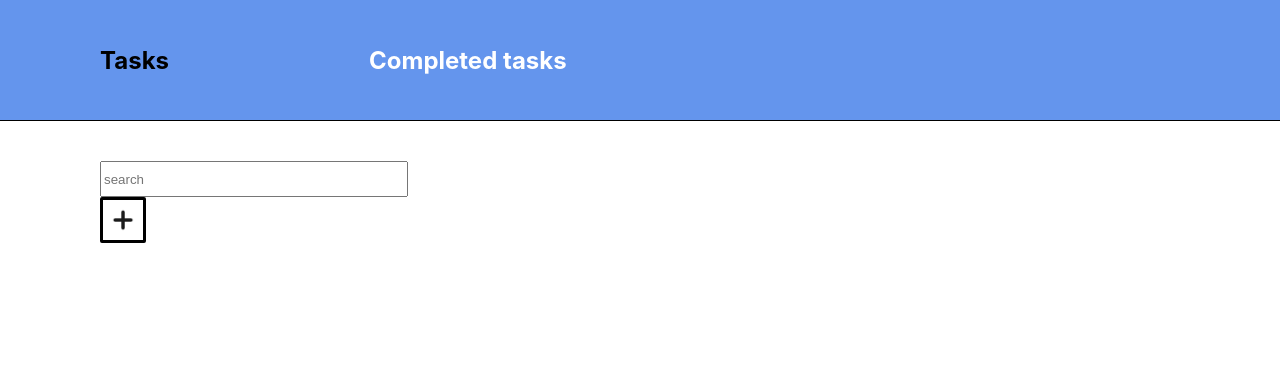
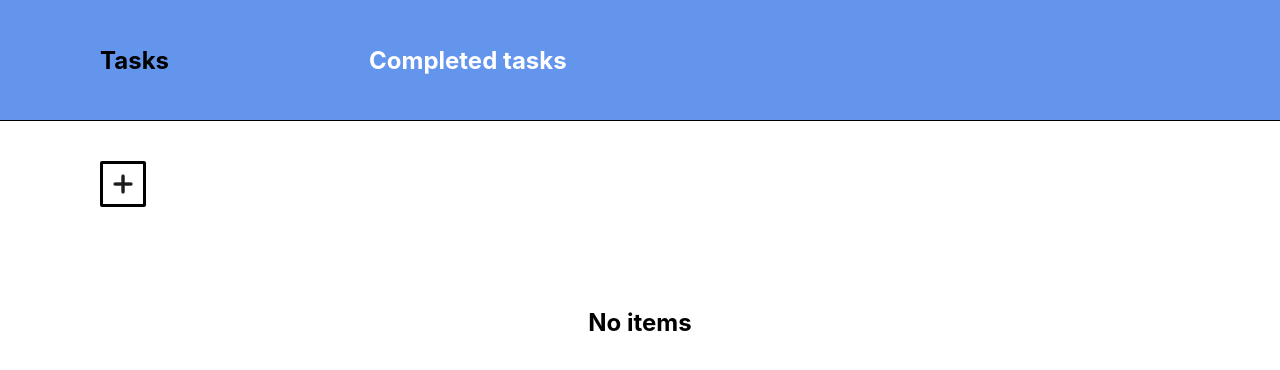
Before and after one commit to YuraSab/test-task_19-07, a React (Create React App) app: page /tasks in a window 1280 px wide. Shown: the top 370 px of the page. Built offline with nearby package versions, Linux system fonts and the light colour scheme.

Commit message:
filter by date && reusing ui-elements

```diff
--- /dev/null
+++ b/src/components/EmptyList/EmptyList.js
@@ -0,0 +1,12 @@
+import React from 'react';
+import styles from "./EmptyList.module.css";
+
+const EmptyList = () => {
+    return (
+        <div className={styles.main}>
+            No items
+        </div>
+    );
+};
+
+export default EmptyList;
--- /dev/null
+++ b/src/components/EmptyList/EmptyList.module.css
@@ -0,0 +1,10 @@
+.main{
+    width: 100%;
+    height: 150px;
+    display: flex;
+    justify-content: center;
+    align-items: center;
+    font-size: 24px;
+    font-style: revert;
+    font-weight: bolder;
+}
--- a/src/components/SearchAndFilter/SearchAndFilter.js
+++ b/src/components/SearchAndFilter/SearchAndFilter.js
@@ -1,10 +1,21 @@
 import React from 'react';
 import SearchInput from "../../ui/SearchInput/SearchInput";
+import FilterDateInput from "../../ui/FilterDateInput/FilterDateInput";
+import CustomButton from "../../ui/Button/CustomButton";
+import styles from "./SearchAndFliters.module.css";
 
-const SearchAndFilter = ({setSearchParams}) => {
+const SearchAndFilter = ({setSearchParams, setFilterDate, handleResetFilters}) => {
     return (
-        <div>
-            <SearchInput setSearchParams={setSearchParams}/>
+        <div className={styles.main}>
+            <div>
+                <SearchInput setSearchParams={setSearchParams}/>
+            </div>
+            <div>
+                <FilterDateInput setFilterDate={setFilterDate}/>
+            </div>
+            <div>
+                <CustomButton onClick={handleResetFilters} caption={"Reset filters"}/>
+            </div>
         </div>
     );
 };
--- /dev/null
+++ b/src/components/SearchAndFilter/SearchAndFliters.module.css
@@ -0,0 +1,7 @@
+.main{
+    width: 100%;
+    display: flex;
+    flex-direction: row;
+    align-items: center;
+    gap: 40px;
+}
--- a/src/components/Tasks/TaskAdd/TaskAdd.js
+++ b/src/components/Tasks/TaskAdd/TaskAdd.js
@@ -2,6 +2,7 @@ import React, {useState} from 'react';
 import {useDispatch, useSelector} from "react-redux";
 import {onAddTask} from "../../../redux/action-creators";
 import styles from "./TaskAdd.module.css";
+import FilterDateInput from "../../../ui/FilterDateInput/FilterDateInput";
 
 const TaskAdd = () => {
 
@@ -46,11 +47,9 @@ const TaskAdd = () => {
                 style={{width: 800}}
             />
             <h5>Date</h5>
-            <input
-                className={styles.inputDate}
-                type={"date"}
-                onChange={(event) => setDate(event.target.value.toLocaleString().split('-').reverse().join('.'))}
-            /><br/>
+
+            <FilterDateInput setFilterDate={setDate}/><br/>
+
             <button onClick={() => handleAddTask()}>Add task</button>
         </div>
     );
--- a/src/components/Tasks/TaskAdd/TaskAdd.module.css
+++ b/src/components/Tasks/TaskAdd/TaskAdd.module.css
@@ -7,9 +7,7 @@
     height: 28px;
 }
 
-
 textarea{
-    /*width: 800px;*/
     height: 200px;
 }
 
--- a/src/components/Tasks/TaskItem/TaskItem.js
+++ b/src/components/Tasks/TaskItem/TaskItem.js
@@ -17,7 +17,7 @@ const TaskItem = ({task}) => {
                         <label>Add date</label>
                     </div>
                     <div>
-                        <div style={{color: task.dueDate > actualDate ? "black" : "red"}}>{task.dueDate}</div>
+                        <div style={{color: task.dueDate >= actualDate ? "black" : "red"}}>{task.dueDate}</div>
                         <label>Due date</label>
                     </div>
                 </div>
--- a/src/components/Tasks/TaskList/TaskList.js
+++ b/src/components/Tasks/TaskList/TaskList.js
@@ -6,11 +6,13 @@ import PlusBlackPlus from "../../../assets/icons/plus_black_icon.png";
 import styles from "./TaskList.module.css";
 import {useSearchParams} from "react-router-dom";
 import SearchAndFilter from "../../SearchAndFilter/SearchAndFilter";
+import EmptyList from "../../EmptyList/EmptyList";
 
 const TaskList = ({completed}) => {
 
     const [addTaskActive, setAddTaskActive] = useState(false);
     const [searchParams, setSearchParams] = useSearchParams();
+    const [filterDate, setFilterDate] = useState("");
 
     const {tasks} = useSelector( ({tasks: {tasks}}) => ({tasks}) );
 
@@ -18,17 +20,29 @@ const TaskList = ({completed}) => {
         setAddTaskActive(prevState => !prevState);
     };
 
+    const handleResetFilters = () => {
+        setSearchParams({});
+        setFilterDate("");
+    }
 
     return (
         <div className={styles.main}>
             {
-                tasks && <SearchAndFilter setSearchParams={setSearchParams}/>
+                tasks.length > 0 &&
+                    <SearchAndFilter
+                        setSearchParams={setSearchParams}
+                        setFilterDate={setFilterDate}
+                        handleResetFilters={handleResetFilters}
+                    />
             }
             {
                 !completed &&
                 <div className={styles.addButton} onClick={() => onSetAddTaskActive()}>
                     <img src={PlusBlackPlus} alt={"add task"} width={30}/>
                 </div>
+            }
+            {
+                tasks.length < 1 && !addTaskActive && <EmptyList/>
             }
             {
                 addTaskActive && !completed && <TaskAdd/>
@@ -44,6 +58,10 @@ const TaskList = ({completed}) => {
                             let title = task.title.toLowerCase();
                             return title.includes(filter.toLowerCase());
                         })
+                        .filter((task) => {
+                            if (!filterDate) return true;
+                            return filterDate === task.dueDate;
+                        })
                         .map( task => <TaskItem task={task} key={task.id}/> )  }
                 </div>
             }
--- a/src/components/Tasks/TaskList/TaskList.module.css
+++ b/src/components/Tasks/TaskList/TaskList.module.css
@@ -5,11 +5,9 @@
 .list{
     display: grid;
     grid-template-columns: repeat(auto-fit, 300px);
-    /*grid-template-rows: 300px;*/
     gap: 40px;
+    margin-bottom: 150px;
 }
-
-
 
 .addButton{
     border: 3px black solid;
--- /dev/null
+++ b/src/ui/Button/CustomButton.js
@@ -0,0 +1,10 @@
+import React from 'react';
+import styles from "./CustomButton.module.css";
+
+const CustomButton = ({onClick, caption}) => {
+    return (
+        <button className={styles.customButton} onClick={() => onClick()}>{caption}</button>
+    );
+};
+
+export default CustomButton;
--- /dev/null
+++ b/src/ui/Button/CustomButton.module.css
@@ -0,0 +1,11 @@
+.customButton{
+    margin: 40px 0;
+    width: 240px;
+    height: 45px;
+    display: flex;
+    align-items: center;
+    justify-content: center;
+    border: 4px cornflowerblue solid;
+    border-radius: 4px;
+    font-size: 18px;
+}
--- /dev/null
+++ b/src/ui/FilterDateInput/FilterDateInput.js
@@ -0,0 +1,13 @@
+import React from 'react';
+
+const FilterDateInput = ({setFilterDate}) => {
+    return (
+        <input
+            type={"date"}
+            onChange={(event) => setFilterDate(event.target.value.toLocaleString().split('-').reverse().join('.'))}
+            style={{width: 200, height: 32}}
+        />
+    );
+};
+
+export default FilterDateInput;
```
